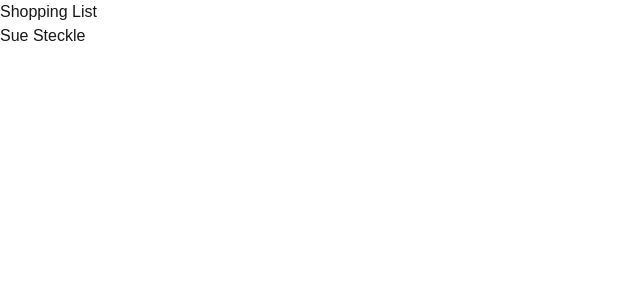
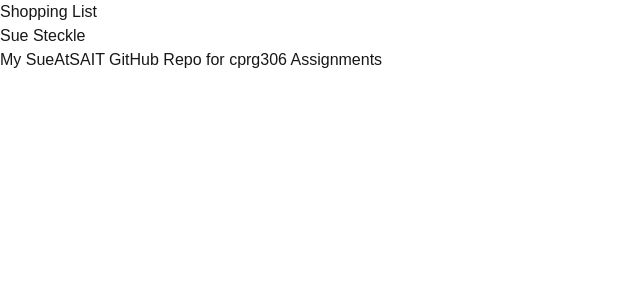
Before and after one commit to SueAtSAIT/cprg306-assignments, a Next.js app: page /week-2 in a window 1280 px wide. Shown: the top 300 px of the page, without its empty margins (0-640 px from the left). Built offline with nearby package versions, Linux system fonts and the light colour scheme.

Commit message:
Updates StudentInfo to li items, adds Link

```diff
--- a/app/week-2/student-info.js
+++ b/app/week-2/student-info.js
@@ -1,7 +1,18 @@
+import Link from "next/link";
+
 export default function StudentInfo() {
   return (
     <main>
-      <h1>Sue Steckle</h1>
+      <ul>
+        <li>Sue Steckle</li>
+        <li>
+          <Link
+            target="_blank"
+            href="https://github.com/SueAtSAIT/cprg306-assignments">
+            My SueAtSAIT GitHub Repo for cprg306 Assignments
+          </Link>
+        </li>
+      </ul>
     </main>
   );
 }
```
